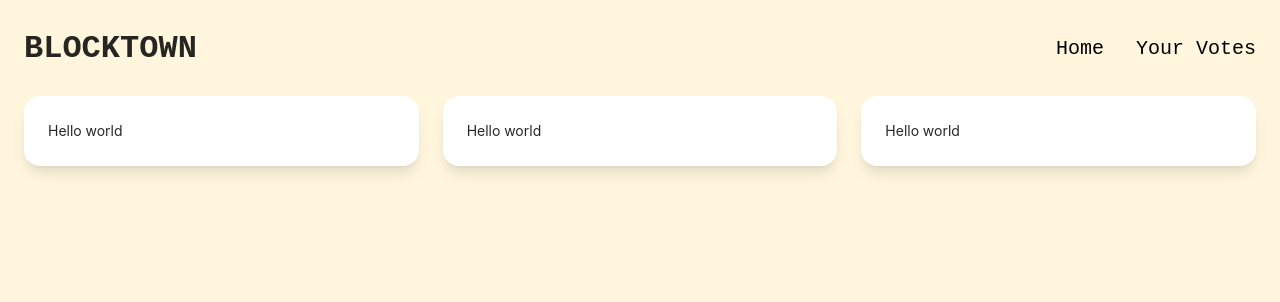
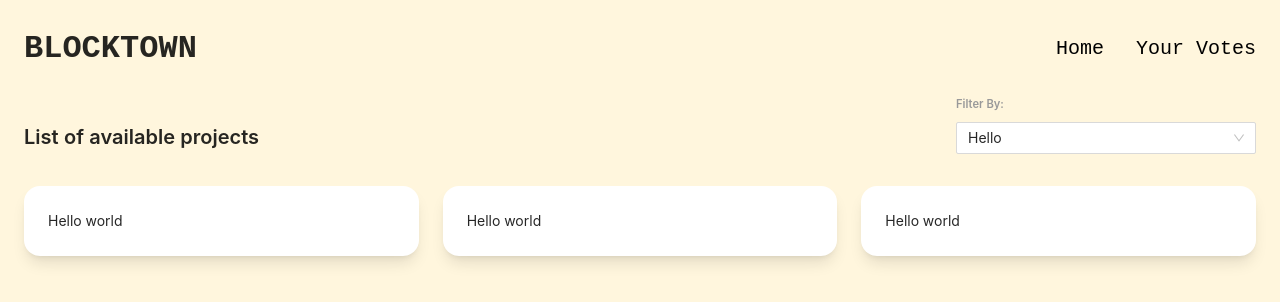
Before and after one commit to seanisoverhere/blockchainTown, a Next.js app in the folder frontend-v1/: page / in a window 1280 px wide. Shown: the top 302 px of the page. Built offline with nearby package versions, Linux system fonts and the light colour scheme.

Commit message:
add select dropdown

```diff
--- a/frontend-v1/src/components/ItemCard/styles.ts
+++ b/frontend-v1/src/components/ItemCard/styles.ts
@@ -5,3 +5,8 @@ export const StyledCard = styled(Card)`
   border-radius: 16px;
   box-shadow: 0 10px 15px -3px rgb(0 0 0 / 0.1), 0 4px 6px -4px rgb(0 0 0 / 0.1);
 `;
+
+export const TitleText = styled.div`
+  font-size: 1.25rem;
+  font-weight: 600;
+`;
--- a/frontend-v1/src/containers/Dashboard/index.tsx
+++ b/frontend-v1/src/containers/Dashboard/index.tsx
@@ -1,11 +1,30 @@
 import React from "react";
-import { DashboardContainer } from "./styles";
+import {
+  DashboardContainer,
+  FilterText,
+  StyledRow,
+  StyledSelect,
+} from "./styles";
 import ItemCard from "@/components/ItemCard";
-import { Row, Col } from "antd";
+import { Row, Col, Space } from "antd";
+import { TitleText } from "@/components/ItemCard/styles";
+
+const { Option } = StyledSelect;
 
 const Dashboard = () => {
   return (
     <DashboardContainer>
+      <StyledRow justify="space-between" align="bottom">
+        <TitleText>List of available projects</TitleText>
+        <Space direction="vertical">
+          <FilterText>Filter By:</FilterText>
+          <StyledSelect defaultValue="hello">
+            <Option value="hello">Hello</Option>
+            <Option value="hello2">Hello2</Option>
+            <Option value="hello3">Hello3</Option>
+          </StyledSelect>
+        </Space>
+      </StyledRow>
       <Row gutter={[24, 24]}>
         <Col span={8}>
           <ItemCard />
--- a/frontend-v1/src/containers/Dashboard/styles.ts
+++ b/frontend-v1/src/containers/Dashboard/styles.ts
@@ -1,5 +1,25 @@
 import styled from "styled-components";
+import colors from "@/utils/constants/colors";
+import { Row, Select } from "antd";
 
 export const DashboardContainer = styled.div`
   padding: 6rem 1.5rem;
 `;
+
+export const StyledRow = styled(Row)`
+  && {
+    padding-bottom: 2rem;
+  }
+`;
+
+export const FilterText = styled.div`
+  font-size: 0.7rem;
+  font-weight: 600;
+  color: ${colors.GREY};
+`;
+
+export const StyledSelect = styled(Select)`
+  && {
+    width: 300px;
+  }
+`;
--- a/frontend-v1/src/utils/constants/colors.ts
+++ b/frontend-v1/src/utils/constants/colors.ts
@@ -9,4 +9,5 @@ export default {
   ORANGE_8: "#FFB262",
   BLACK: "#000000",
   WHITE: "#FFFFFF",
+  GREY: "#999999",
 };
```
